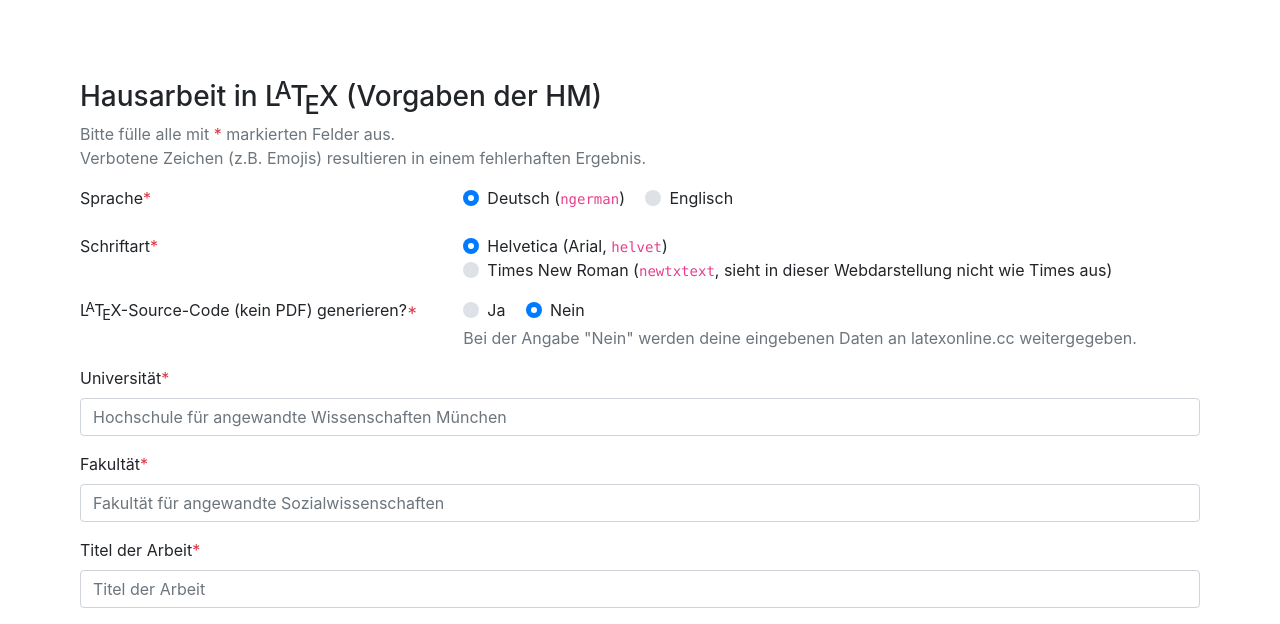
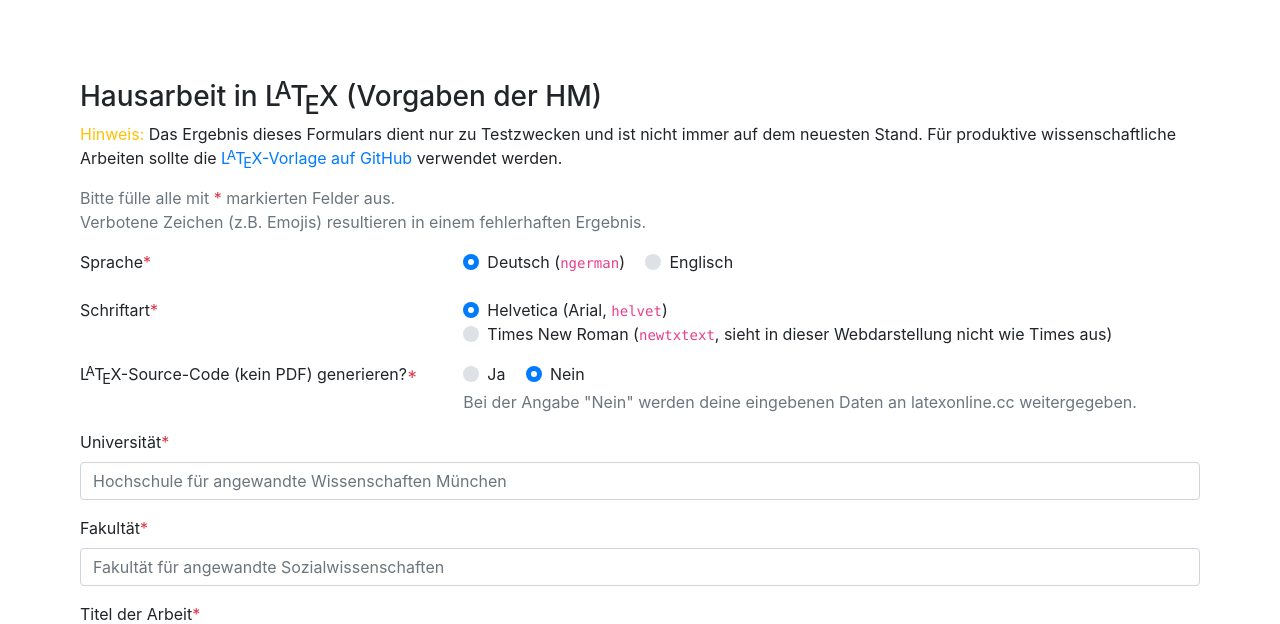
Before and after one commit to philipbrembeck/HM-Hausarbeiten-Vorlage, a PHP site: page / in a window 1280 px wide. Shown: the top 624 px of the page. Run offline with PHP 8.4, Linux system fonts and the light colour scheme.

Commit message:
Added warning message

```diff
--- a/webservice/index.php
+++ b/webservice/index.php
@@ -10,6 +10,7 @@
    </head>
    <body>
       <h3>Hausarbeit in <span class="latex">L<sup>A</sup>T<sub>E</sub>X</span> (Vorgaben der HM)</h3>
+      <p><span class="text-warning"><bold>Hinweis:</bold></span> Das Ergebnis dieses Formulars dient nur zu Testzwecken und ist nicht immer auf dem neuesten Stand. Für produktive wissenschaftliche Arbeiten sollte die <a href="https://github.com/philipbrembeck/HM-Hausarbeiten-Vorlage"><span class="latex">L<sup>A</sup>T<sub>E</sub>X</span>-Vorlage auf GitHub</a> verwendet werden.</p>
       <p class="text-muted">Bitte fülle alle mit <span class="text-danger">*</span> markierten Felder aus.<br>
          Verbotene Zeichen (z.B. Emojis) resultieren in einem fehlerhaften Ergebnis.
       </p>
```
